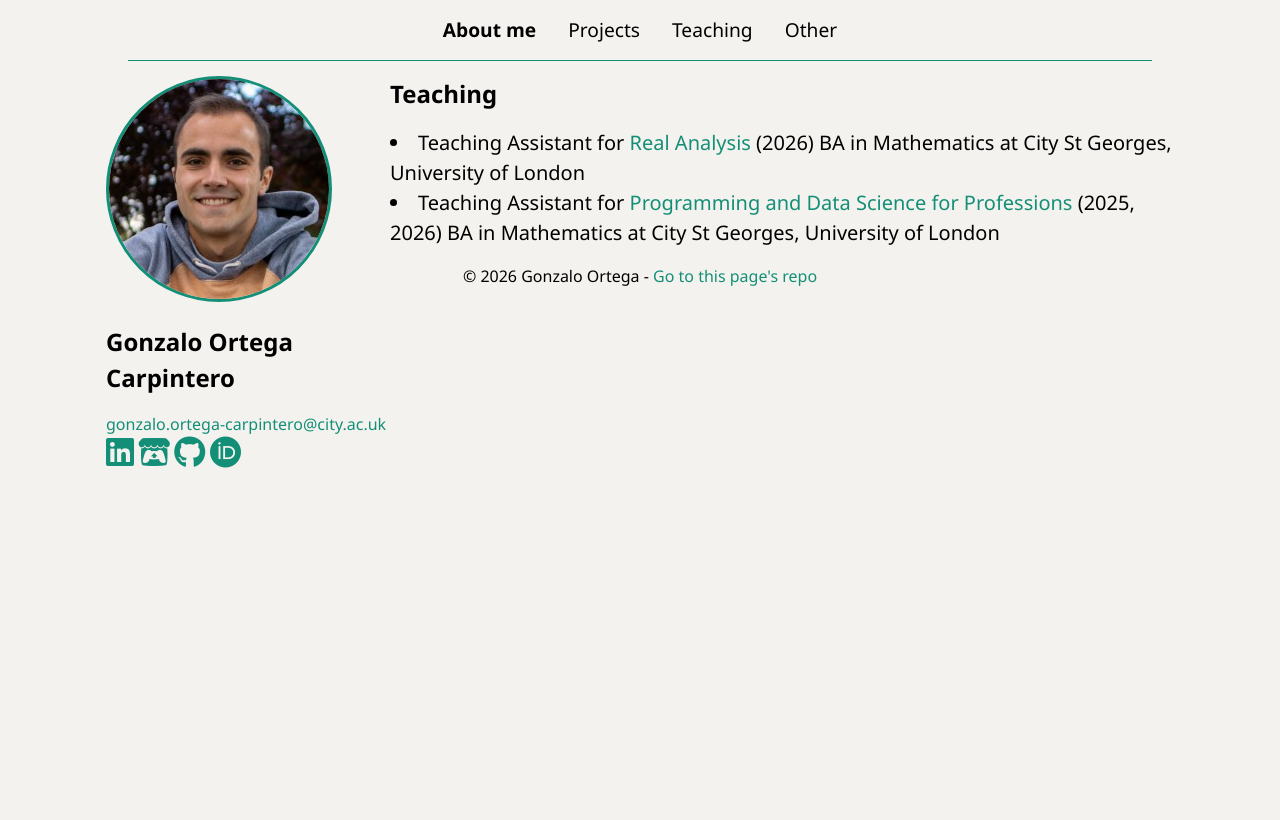
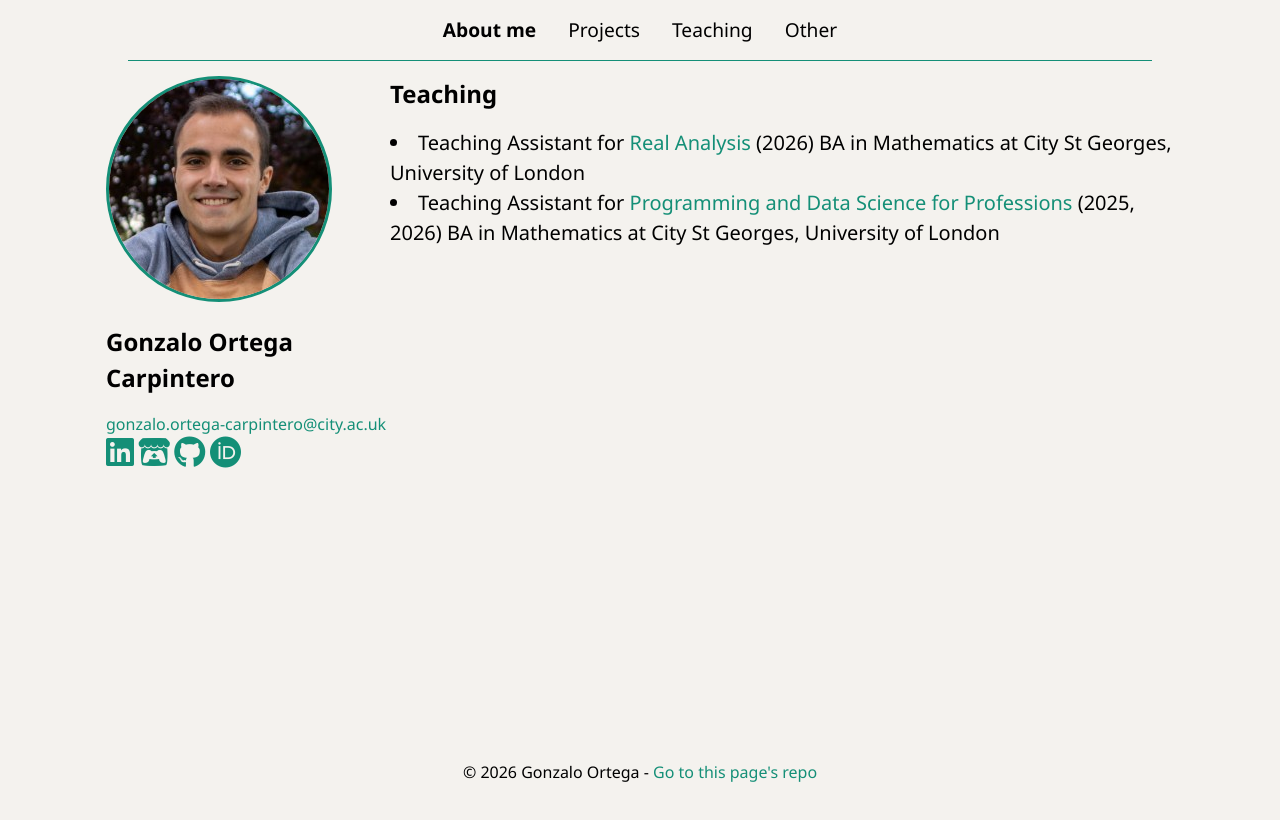
Before and after one commit to Gonzalo-Ortega/Portfolio-Webpage, a website: page docs/index.html in a window 1280 px wide. Drawn offline with Linux system fonts and the light colour scheme.

Commit message:
Updated footer and header layouts.

```diff
--- a/docs/css/main.css
+++ b/docs/css/main.css
@@ -12,7 +12,7 @@ body {
   width: 90%;
   margin: 0 auto;
   overflow-x: hidden;
-  height: 100%;
+  max-height: calc(100vh - 120px);
   background: var(--light);
   color: var(--dark);
   font-family: 'Segoe UI', Tahoma, Geneva, Verdana, sans-serif;
@@ -76,16 +76,13 @@ header {
 }
 
 .page {
-  min-height: 100dvh;      /* full viewport height, better with mobile UI */
+  min-height: calc(100vh - 100px);
   display: flex;
   flex-direction: column;
 }
 
 footer {
-  text-align: center;   /* center text */
-  padding: 1rem;
-  height: 30px;
-  flex-shrink: 0;         /* optional: remove if you want auto height */
+  text-align: center;
 }
 
 .top-bar {
--- a/docs/header.html
+++ b/docs/header.html
@@ -8,7 +8,7 @@
 
     <nav class="menu">
         <ul class="menu-navigation">
-            <li class="navigation-item current"><a href="#about">About me</a></li>
+            <li class="navigation-item"><a href="#about">About me</a></li>
             <li class="navigation-item"><a href="#projects">Projects</a></li>
             <li class="navigation-item"><a href="#teaching">Teaching</a></li>
             <li class="navigation-item"><a href="#other">Other</a></li>
@@ -16,7 +16,7 @@
     </nav>
 
     <div class="top-bar">
-        <a href="#about" class="bar-link main">About me</a>
+        <a href="#about" class="bar-link">About me</a>
         <a href="#projects" class="bar-link">Projects</a>
         <a href="#teaching" class="bar-link">Teaching</a>
         <a href="#other" class="bar-link">Other</a>
--- a/docs/index.html
+++ b/docs/index.html
@@ -21,8 +21,9 @@
       <aside id="sidebar"></aside>
       <main id="content"></main>
     </div>
-    <div id="footer"></div>
+
   </div>
+  <div id="footer"></div>
 
   <script>
     // Load shared components once
@@ -49,6 +50,9 @@
     window.addEventListener("hashchange", () => {
       let page = location.hash.replace("#", "") || "about";
       loadPage(page);
+      if (typeof updateCurrentPage === 'function') {
+        updateCurrentPage();
+      }
     });
 
 
--- a/docs/js/main.js
+++ b/docs/js/main.js
@@ -27,10 +27,43 @@ function initMenu() {
           if (showMenu) {
             toggleMenu();
           }
+          // Update current page indicator
+          updateCurrentPage();
         });
       }
     });
   }
+
+  // Initial update of current page
+  updateCurrentPage();
+}
+
+// Update the current class based on the current page
+function updateCurrentPage() {
+  const currentPage = location.hash.replace("#", "") || "about";
+
+  navigationItems.forEach(item => {
+    const link = item.querySelector('a');
+    if (link) {
+      const href = link.getAttribute('href').replace("#", "");
+      if (href === currentPage) {
+        item.classList.add('current');
+      } else {
+        item.classList.remove('current');
+      }
+    }
+  });
+
+  // Update top-bar links
+  const barLinks = document.querySelectorAll('.bar-link');
+  barLinks.forEach(link => {
+    const href = link.getAttribute('href').replace("#", "");
+    if (href === currentPage) {
+      link.classList.add('main');
+    } else {
+      link.classList.remove('main');
+    }
+  });
 }
 
 // In case the header is already in the DOM when this script runs
```
